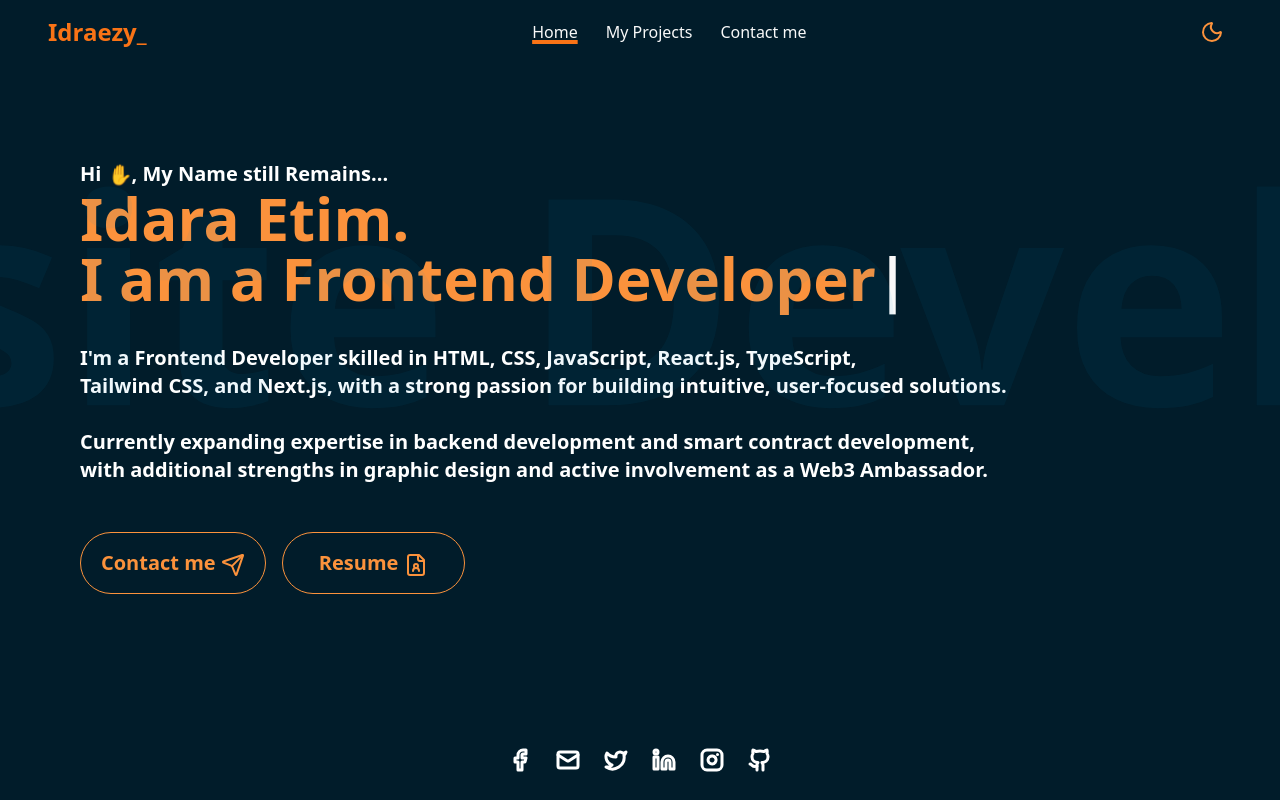
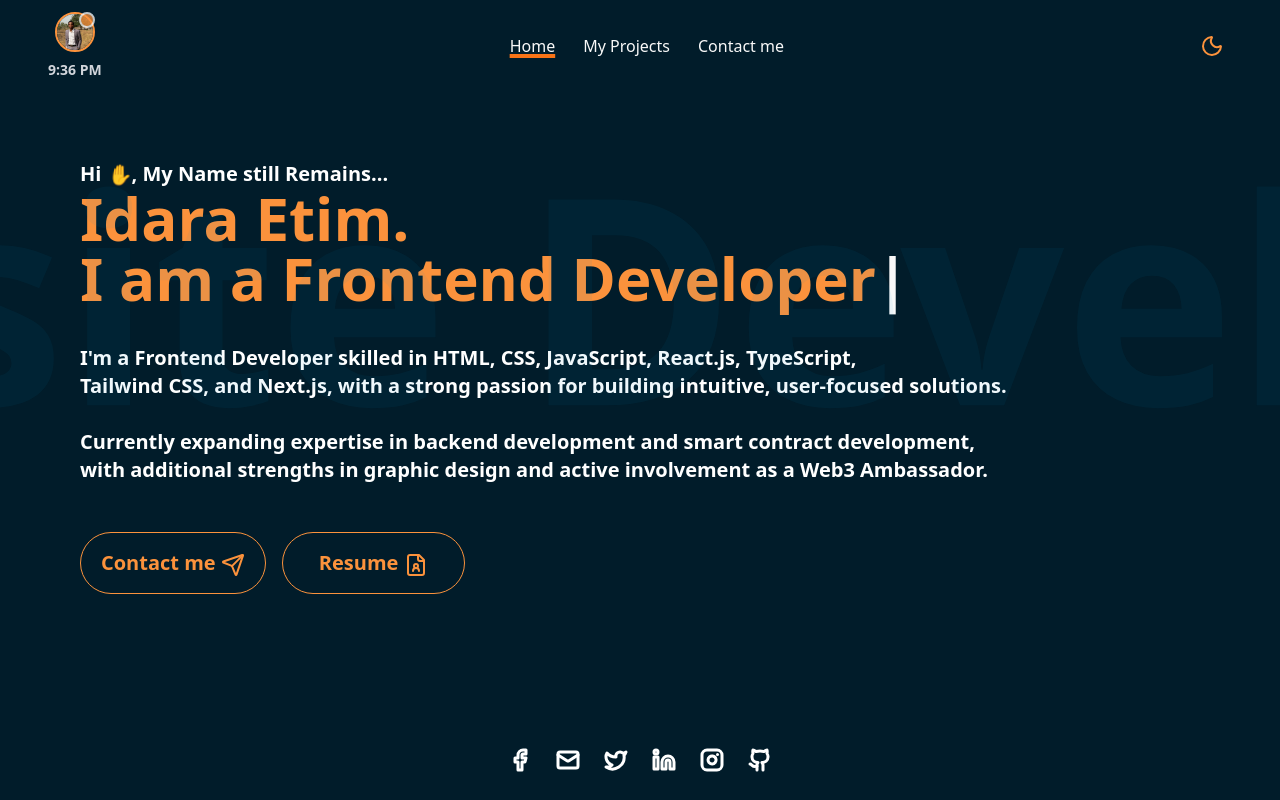
Before and after one commit to Idraezy/My-Portfolio, a React (Vite) app in the folder my-project/: page / in a window 1280 px wide. Shown: the top 800 px of the page. Built offline with nearby package versions, Linux system fonts and the light colour scheme.

Commit message:
Updated Header
Updated Header

```diff
--- a/my-project/src/homepage/header/Header.tsx
+++ b/my-project/src/homepage/header/Header.tsx
@@ -1,7 +1,8 @@
-import React, { useState } from 'react';
+import React, { useState, useEffect } from 'react';
 import { Link, useLocation } from 'react-router-dom';
 import { Sun, Moon, Grid } from "lucide-react";
 import { motion, AnimatePresence } from "framer-motion";
+import prof from "../../assets/prof.jpg"; // Update with your profile image path
 
 interface HeaderProps {
   darkMode: boolean;
@@ -10,28 +11,72 @@ interface HeaderProps {
 
 function Header({ darkMode, setDarkMode }: HeaderProps) {
   const [menuOpen, setMenuOpen] = useState(false);
+  const [currentTime, setCurrentTime] = useState("");
+  const [dotColor, setDotColor] = useState("bg-orange-400");
   const location = useLocation();
+
+  // Update current time and determine dot color
+  useEffect(() => {
+    const updateTime = () => {
+      const now = new Date();
+      const hours = now.getHours();
+      const minutes = now.getMinutes();
+      const ampm = hours >= 12 ? "PM" : "AM";
+      const displayHours = hours % 12 || 12;
+      const formattedTime = `${displayHours}:${minutes.toString().padStart(2, "0")} ${ampm}`;
+
+      setCurrentTime(formattedTime);
+
+      // Change dot color based on time (red: 12am-3:59am, green: 4am-11:59pm)
+      if (hours >= 0 && hours < 4) {
+        setDotColor("bg-red-500");
+      } else {
+        setDotColor("bg-orange-400");
+      }
+    };
+
+    updateTime();
+    const interval = setInterval(updateTime, 1000);
+    return () => clearInterval(interval);
+  }, []);
 
   return (
     <motion.header
       initial={{ y: -100, opacity: 0 }}
       animate={{ y: 0, opacity: 1 }}
       transition={{ duration: 0.8, ease: "easeOut" }}
-      className="flex justify-between items-center px-6 md:px-12 py-3
+      className="flex justify-between items-center px-3 md:px-12 py-3
                  bg-lightBg dark:bg-[#011C2A] text-lightText dark:text-darkText
                  fixed top-0 left-0 w-full z-50 transition-colors duration-300 bg-white/20 backdrop-blur-md dark:bg-[#001D2A]/30"
     >
-      {/* Logo */}
-      <motion.span
+      {/* Active Status Indicator - Left Side */}
+      <motion.div
         initial={{ opacity: 0, x: -30 }}
         animate={{ opacity: 1, x: 0 }}
         transition={{ duration: 0.8, delay: 0.3 }}
-        className="text-2xl font-bold dark:text-orangeAccent text-[#001528] cursor-pointer"
+        className="flex flex-col items-center gap-2"
       >
-        Idraezy_
-      </motion.span>
+        <div className="relative w-16 h-10 md:w-10 md:h-10">
+          {/* Profile Image Circle */}
+          <img
+            src={prof}
+            alt="Profile"
+            className="w-full h-full rounded-full object-cover border-2 border-orange-400"
+          />
 
-      {/* Desktop Navigation */}
+          {/* Blinking Dot */}
+          <div
+            className={`absolute top-0 right-0 w-3 h-3 md:w-4 md:h-4 rounded-full ${dotColor} animate-pulse border-2 border-white shadow-lg`}
+          ></div>
+        </div>
+
+        {/* Current Time */}
+        <p className="text-xs md:text-sm font-semibold text-gray-300">
+          {currentTime}
+        </p>
+      </motion.div>
+
+      {/* Desktop Navigation - Center */}
       <motion.nav
         initial={{ opacity: 0 }}
         animate={{ opacity: 1 }}
```
Also changed, not shown: my-project/src/App.tsx (+0 -154 lines), my-project/tailwind.config.js (+0 -42 lines).
